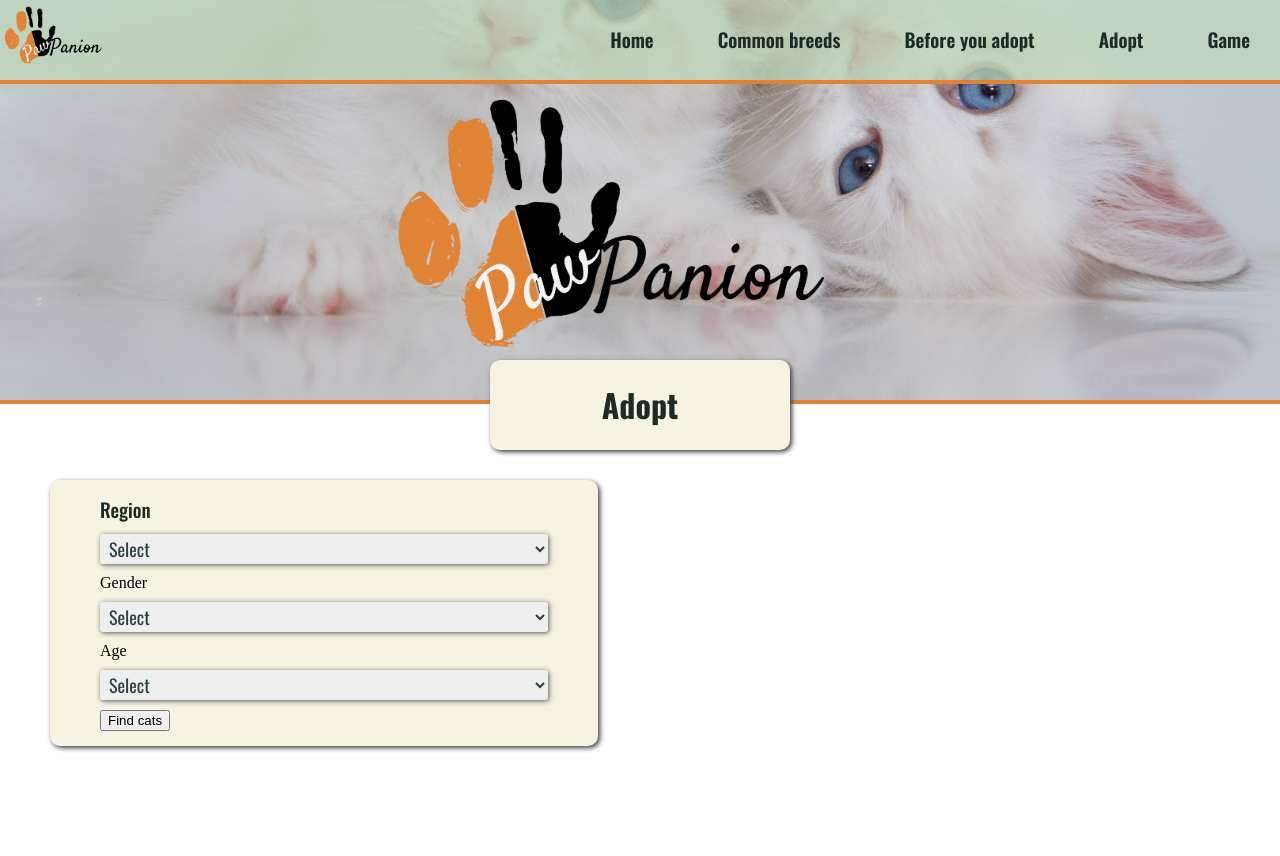
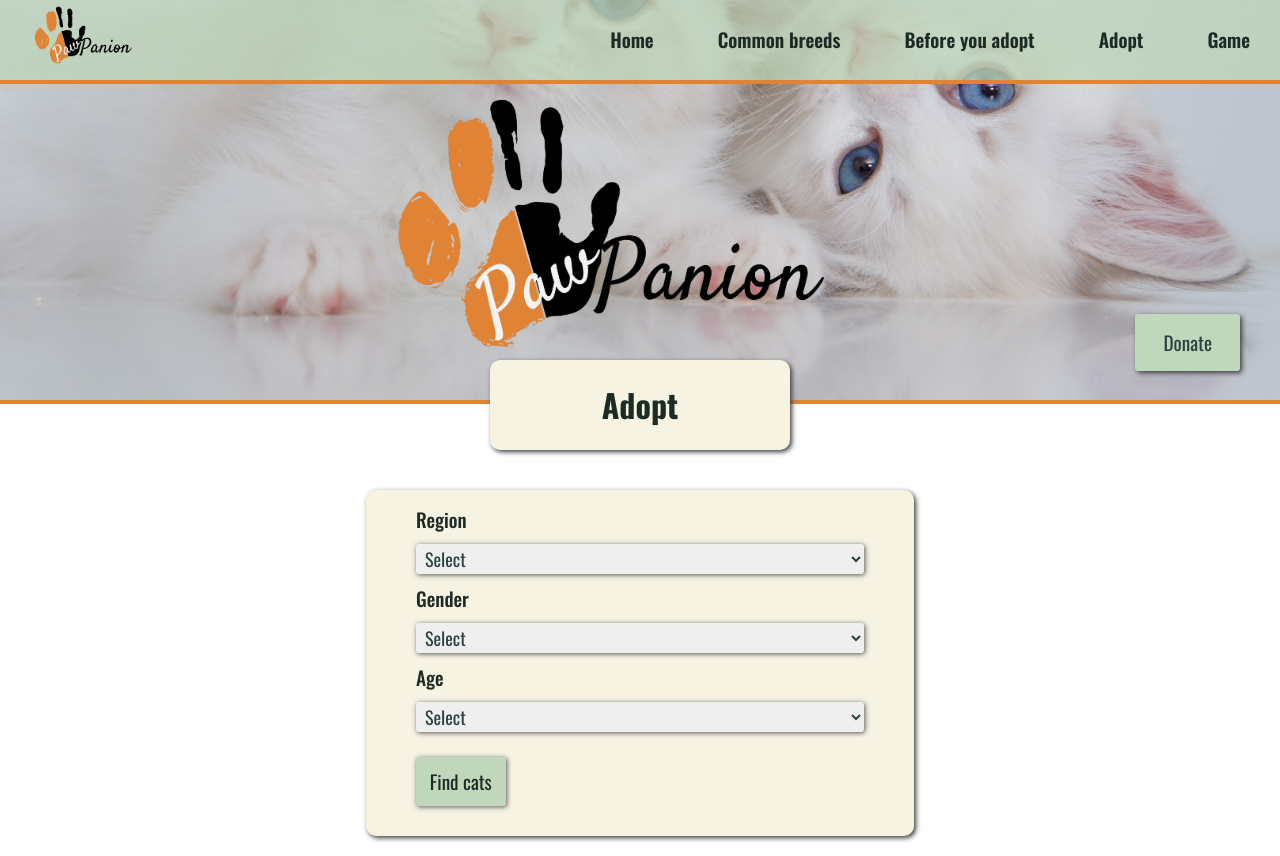
Before and after one commit to LiselotteDJ/PawPanion, a plain HTML site: page adopt.html in a window 1280 px wide. Before the commit the page ends 800 px from the top, so only its background shows below. Drawn offline with nearby package versions, Linux system fonts and the light colour scheme.

Commit message:
Update adopt.html

```diff
--- a/adopt.html
+++ b/adopt.html
@@ -15,7 +15,7 @@
     <div class="containerNavBgCat">
         <div class="nav">
             <nav class="nav">
-                <img class="logo" src="Images/Logo paw.png" alt="PawPanion logo">
+                <a class="logo" href="index.html"><img class="logo" src="Images/Logo paw.png" alt="PawPanion logo"></a>
                 <a class="linkNav" href="index.html">Home</a>
                 <a class="linkNav" href="Breeds.html">Common breeds</a>
                 <a class="linkNav" href="Before.html">Before you adopt</a>
@@ -30,8 +30,13 @@
                 <img src="Images/Logo paw.png" alt="PawPanion logo">
             </div>
         </div>
+<!--Donation button-->
+        <div class="donate">
+            <button onclick="window.location.href='https://wearedreamcatchers.be/nl/donaties';"class="block">Donate</button>
+        </div>
     </div>
 <!--Adoption form and links or links to regions, depends on the time we have-->
+<div class="containerForm">
 <div class="findCat">
     <form id="form">
         <label for="Region" class="formLabel">Region</label>
@@ -43,13 +48,13 @@
             <option value="4">Antwerpen</option>
             <option value="5">Limburg</option>
         </select>
-        <label for="gender">Gender</label>
+        <label for="gender" class="formLabel">Gender</label>
         <select name="gender" id="gender">
             <option disabled hidden selected>Select</option>
             <option value="M">Male</option>
             <option value="F">Female</option>
         </select>
-        <label for="age">Age</label>
+        <label for="age" class="formLabel">Age</label>
         <select name="age" id="age">
             <option disabled hidden selected>Select</option>
             <option value="junior">Junior</option>
@@ -58,12 +63,12 @@
             <option value="senior">Senior</option>
             <option value="volwassen">Volgwassen</option>
         </select>
-        <button type="submit">Find cats</button>
+        <button type="submit" class="findBtn">Find cats</button>
     </form>
 </div>
-<!--Donation button-->
-
+</div>
 
 <script src="filter.js"></script>
+
 </body>
 </html>
```
